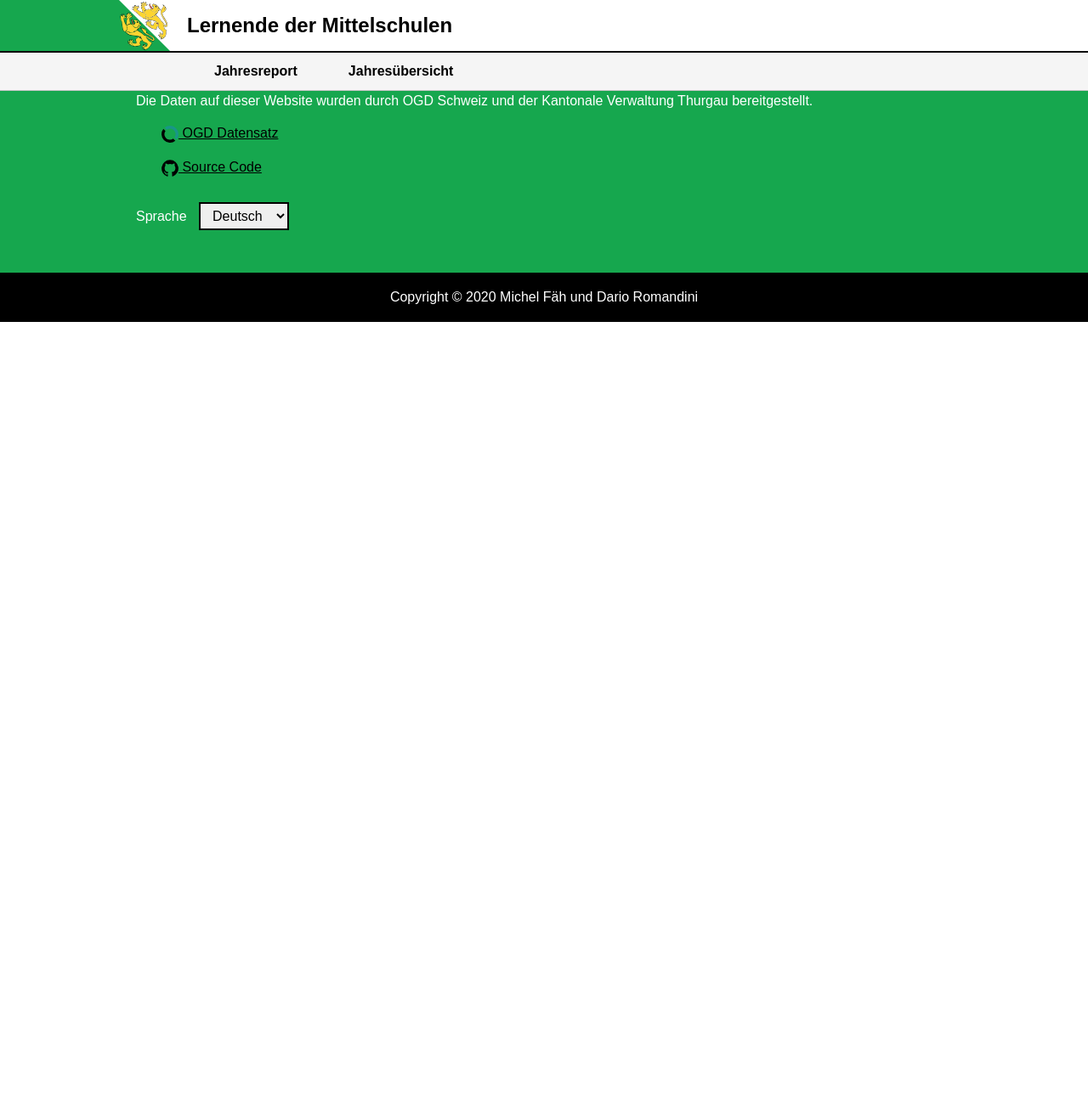
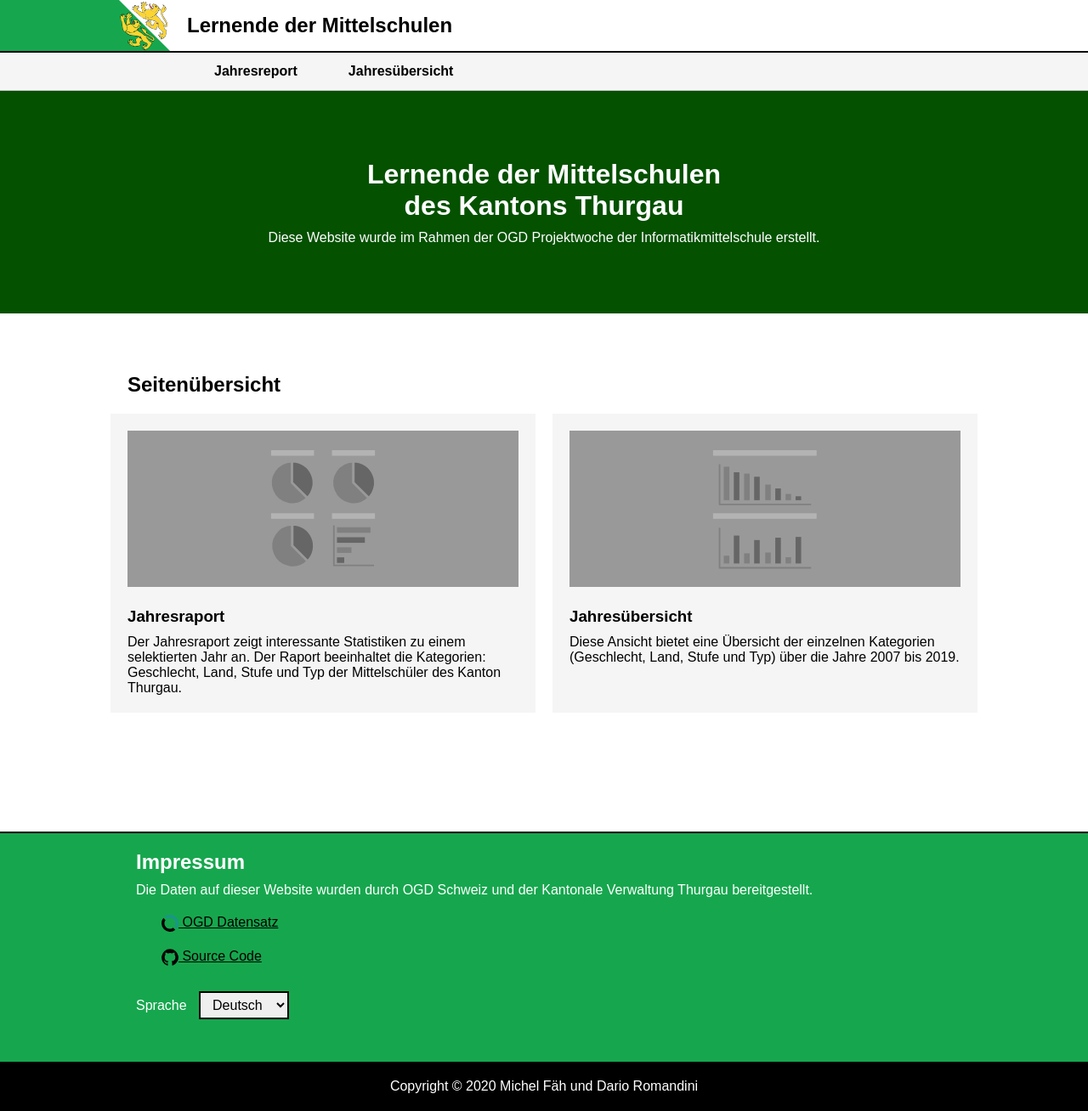
Before and after one commit to MFdesigns/ogd, a PHP site: page / in a window 1280 px wide. Shown: the whole page at 85% size. Before the commit the page ends 379 px from the top, so only its background shows below. Run offline with PHP 8.4, Linux system fonts and the light colour scheme; some libraries are stand-ins or nearby versions.

Commit message:
Added landing page content

```diff
--- /dev/null
+++ b/src/css/home_style.css
@@ -0,0 +1,80 @@
+main {
+  display: grid;
+  grid-template-columns: 100%;
+  grid-template-rows: auto auto auto auto;
+  grid-template-areas:
+  "landing"
+  "view-header"
+  "yearly-reports-view"
+  "year-overview-view"
+  ;
+  column-gap: 20px;
+  margin: 107px 0 100px 0;
+}
+
+.landing {
+  grid-area: landing;
+  background-color: #045100;
+  padding: 80px 20px 80px 20px;
+  color: white;
+  text-align: center;
+  margin: 0 0 50px 0;
+}
+
+.landing__title {
+  margin: 0 0 10px 0;
+}
+
+.view-header {
+  grid-area: view-header;
+  padding: 20px;
+}
+
+.yearly-reports-view {
+  grid-area: yearly-reports-view;
+}
+
+.year-overview-view {
+  grid-area: year-overview-view;
+}
+
+.view {
+  position: relative;
+  background-color: var(--tg-grey);
+  padding: 20px;
+  text-decoration: none;
+  color: black;
+  margin: 0 0 40px 0;
+}
+.view:hover {
+  cursor: pointer;
+}
+.view:hover::before {
+  width: 100%;
+}
+.view::before {
+  position: absolute;
+  content: "";
+  bottom: 0;
+  left: 0;
+  width: 0;
+  height: 8px;
+  background-color: var(--tg-green);
+  transition: all 0.5s;
+}
+
+.view__title {
+  margin: 20px 0 10px 0;
+}
+
+@media (min-width: 1000px) {
+  main {
+    grid-template-columns: 1fr 500px 500px 1fr;
+    grid-template-rows: auto auto auto;
+    grid-template-areas:
+    "landing landing landing landing"
+    ". view-header view-header ."
+    ". yearly-reports-view year-overview-view ."
+    ;
+  }
+}
--- a/src/views/home.php
+++ b/src/views/home.php
@@ -25,12 +25,34 @@
 
   <!-- Styles -->
   <link rel="stylesheet" href="/css/general_styles.css">
+  <link rel="stylesheet" href="/css/home_style.css">
 </head>
 <body>
 
   <!-- Header -->
   <?php require_once(ROOT . "/views/header_component.php"); ?>
 
+  <main>
+    <div class="landing">
+      <h1 class="landing__title">Lernende der Mittelschulen</br> des Kantons Thurgau</h1>
+      <p>Diese Website wurde im Rahmen der OGD Projektwoche der Informatikmittelschule erstellt.</p>
+    </div>
+
+    <h2 class="view-header">Seitenübersicht</h2>
+
+    <a class="view yearly-reports-view" href="<?php echo "/" . LANG . "/yearly-report"; ?>">
+      <img src="/res/yearly_report_icon.svg" alt="">
+      <h3 class="view__title">Jahresraport</h3>
+      <p>Der Jahresraport zeigt interessante Statistiken zu einem selektierten Jahr an. Der Raport beeinhaltet die Kategorien: Geschlecht, Land, Stufe und Typ der Mittelschüler des Kanton Thurgau.</p>
+    </a>
+
+    <a class="view year-overview-view" href="<?php echo "/" . LANG . "/year-overview"; ?>">
+      <img src="/res/year_overview_icon.svg" alt="">
+      <h3 class="view__title">Jahresübersicht</h3>
+      <p>Diese Ansicht bietet eine Übersicht der einzelnen Kategorien (Geschlecht, Land, Stufe und Typ) über die Jahre 2007 bis 2019.</p>
+    </a>
+  </main>
+
   <!-- Footer -->
   <?php require_once(ROOT . "/views/footer_component.php"); ?>
 
```
Also changed, not shown: src/res/year_overview_icon.svg (added), src/res/yearly_report_icon.svg (added).
